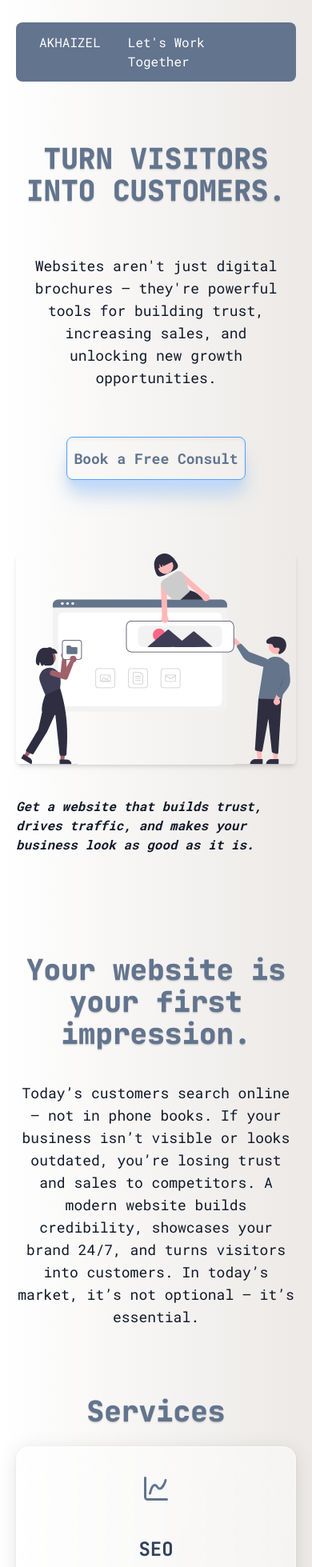
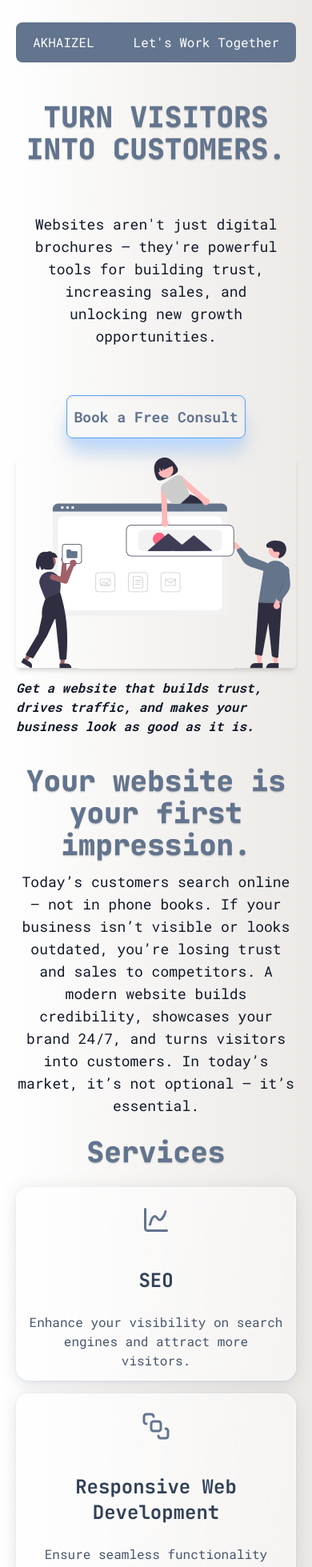
Before and after one commit to kofi12/my-portfolio, a Next.js app: page / in a window 390 px wide. Shown: the top 1959 px of the page at 80% size. Built offline with nearby package versions, Linux system fonts and the light colour scheme.

Commit message:
further tweaks to gaps and padding for mobile

```diff
--- a/src/components/About.tsx
+++ b/src/components/About.tsx
@@ -3,7 +3,7 @@ import React from 'react';
 
 function About() {
   return (
-    <section className="py-20 text-center flex flex-col items-center justify-center gap-10">
+    <section className=" py-5 md:py-10 lg:py-20 text-center flex flex-col items-center justify-center  gap-3 md:gap-7 lg:gap-10">
       <h2 className="font-heading text-4xl md:text:6xl lg:text-7xl font-extrabold text-slate-500 text-shadow-sm">
         Your website is your first impression.
       </h2>
--- a/src/components/Contact.tsx
+++ b/src/components/Contact.tsx
@@ -5,7 +5,7 @@ import { motion, useReducedMotion } from 'framer-motion';
 export default function Contact() {
   const shouldReduceMotion = useReducedMotion();
   return (
-    <section className="py-10 px-4">
+    <section className="py-5 md:py-10 px-2">
       <motion.div
         initial={shouldReduceMotion ? {} : { opacity: 0, y: 30 }}
         whileInView={shouldReduceMotion ? {} : { opacity: 1, y: 0 }}
--- a/src/components/Hero.tsx
+++ b/src/components/Hero.tsx
@@ -8,7 +8,7 @@ import { motion, useReducedMotion } from 'framer-motion';
 function Hero() {
   const shouldReduceMotion = useReducedMotion();
   return (
-    <section className="flex flex-col items-center justify-evenly relative my-10 gap-20">
+    <section className="flex flex-col items-center justify-evenly relative my-3 sm:my-5 md:my-7 lg:my-10  gap-3 sm:gap-5 md:gap-10 lg:gap-20">
       <div className="flex flex-col items-center justify-evenly relative w-full rounded-md gap-15 p-3">
         <h1 className="text-slate-500 font-extrabold text-4xl md:text-6xl lg:text-7xl uppercase text-center font-heading text-shadow-sm">
           Turn Visitors Into Customers.
@@ -25,7 +25,7 @@ function Hero() {
           </button>
         </Link>
       </div>
-      <div className="flex flex-col items-center justify-center gap-10 relative font-para font-bold">
+      <div className="flex flex-col items-center justify-center gap-3 md:gap-6 lg:gap-10 relative font-para font-bold">
         <motion.div
           initial={shouldReduceMotion ? {} : { opacity: 0, y: 30 }}
           whileInView={shouldReduceMotion ? {} : { opacity: 1, y: 0 }}
--- a/src/components/Navbar.tsx
+++ b/src/components/Navbar.tsx
@@ -26,7 +26,7 @@ function Navbar() {
       className="flex justify-center sticky top-0 z-10"
     >
       <nav
-        className={`font-para my-2 mb-5 p-2 rounded-lg flex gap-4 w-full transition-all duration-200 justify-between px-5
+        className={`font-para my-2 mb-5 p-2 rounded-lg flex gap-4 w-full transition-all duration-200 justify-between px-3 md:px-5
           ${scrolled
             ? 'bg-white/40 text-slate-500 border border-white/40 shadow-[0_4px_24px_rgba(0,0,0,0.10),0_1.5px_4px_rgba(59,130,246,0.10)] backdrop-blur-xl'
             : 'bg-slate-500 text-white'}
--- a/src/components/ServiceCard.tsx
+++ b/src/components/ServiceCard.tsx
@@ -18,7 +18,7 @@ export function ServiceCard({ icon, heading, description }: ServiceCardProps) {
       transition={{ duration: 0.6, ease: easeIn }}
       viewport={{ once: true, amount: 0.3 }}
       className="relative rounded-2xl border border-white/40 bg-white/40
-      shadow-[0_4px_24px_rgba(0,0,0,0.10),0_1.5px_4px_rgba(59,130,246,0.10)] p-6
+      shadow-[0_4px_24px_rgba(0,0,0,0.10),0_1.5px_4px_rgba(59,130,246,0.10)] p-3 sm:p-4 md:p-6
       flex flex-col items-center gap-4
       transition-all duration-300 overflow-hidden"
       style={{ WebkitBackdropFilter: 'blur(18px)', backdropFilter: 'blur(18px)' }}
--- a/src/components/Services.tsx
+++ b/src/components/Services.tsx
@@ -12,7 +12,7 @@ export function Services() {
       lg:text-6xl xl:text-7xl text-center font-extrabold font-heading text-shadow-sm">
         Services
       </span>
-      <div className="flex flex-col lg:flex-row w-full justify-center gap-4">
+      <div className="flex flex-col lg:flex-row w-full justify-center gap-4 md:gap-6">
         <ServiceCard
           heading="SEO"
           icon={
```
